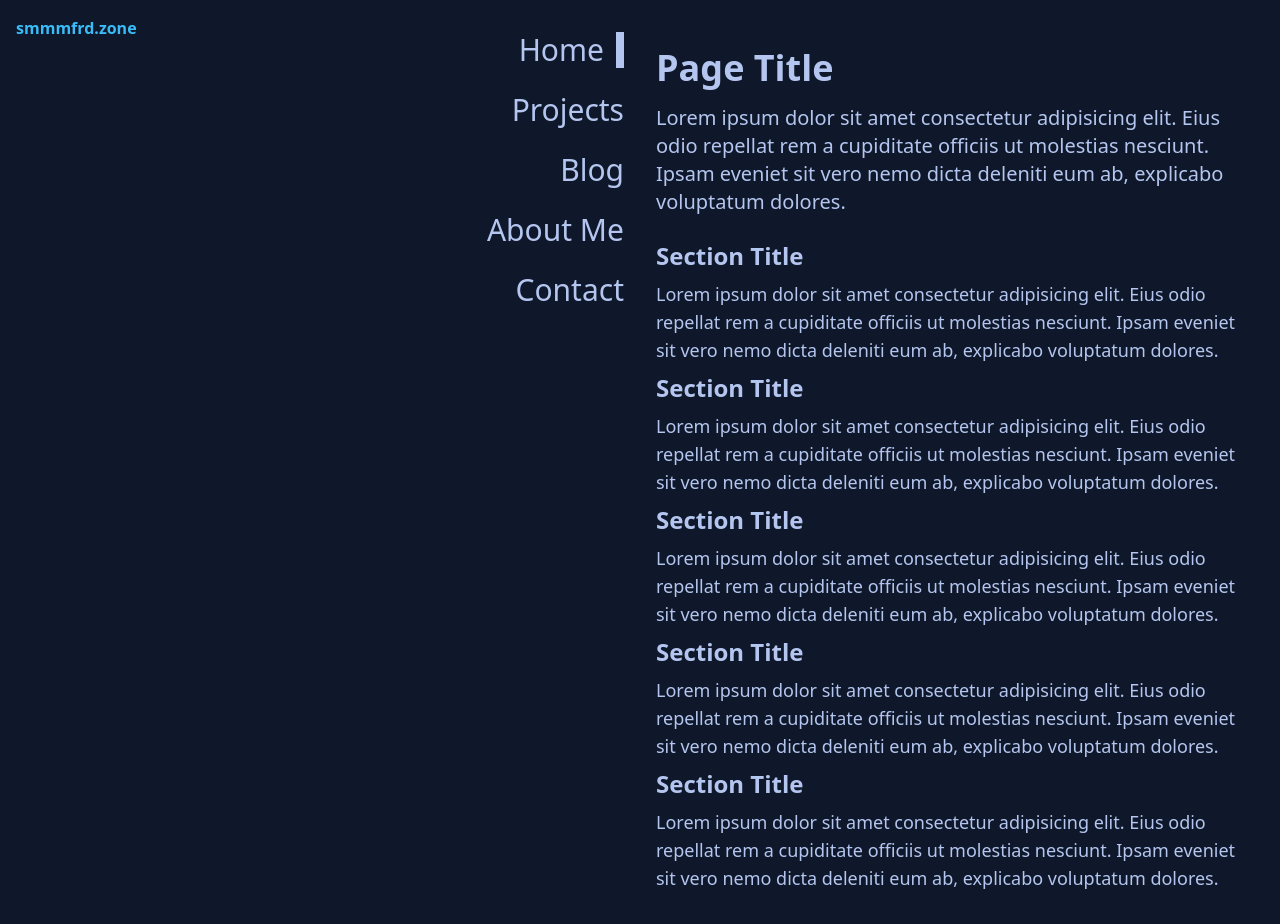
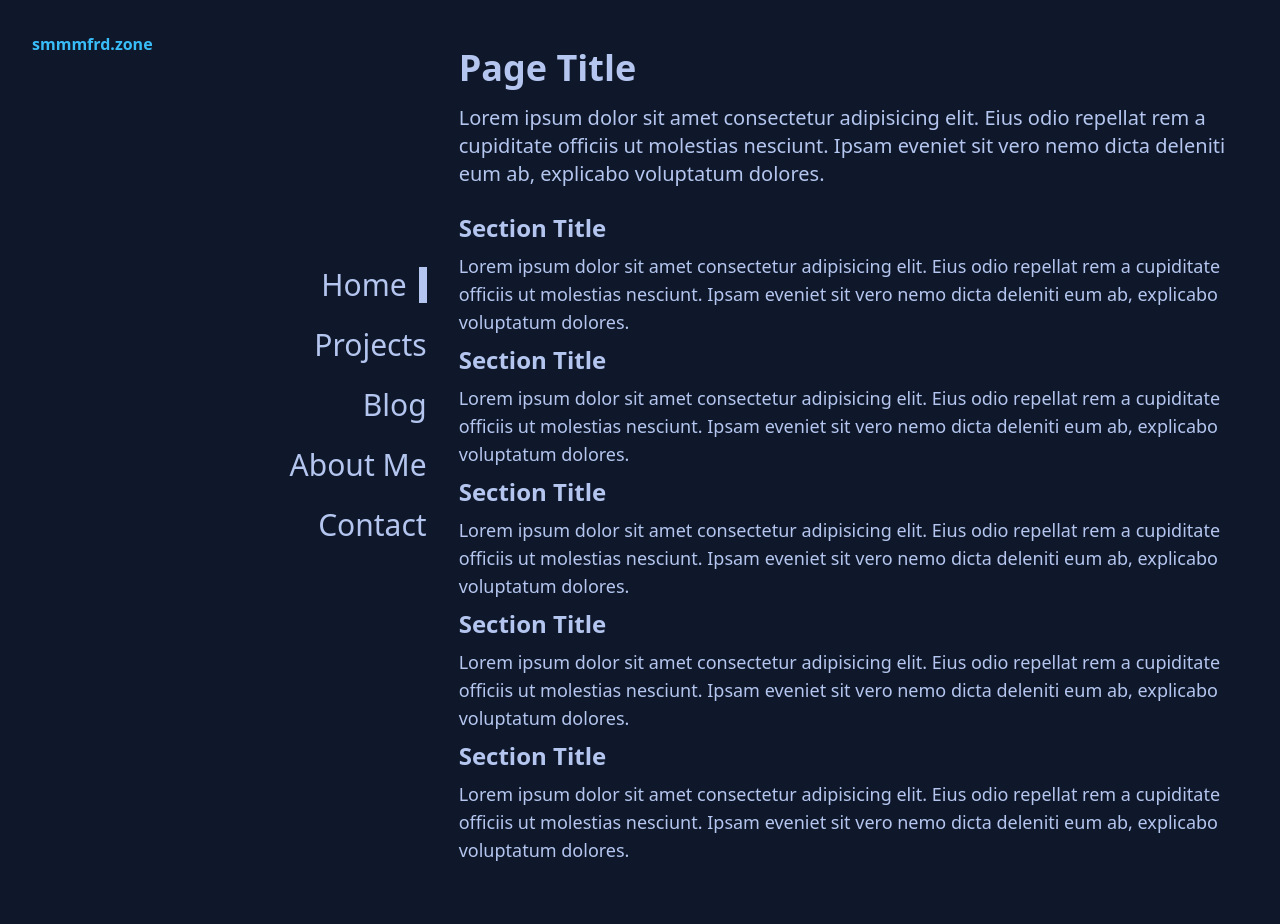
Before and after one commit to smmmfrd/smmmfrd-site, a React (Vite) app: page / in a window 1280 px wide. After the commit the page ends 896 px from the top, so only its background shows below. Built offline with nearby package versions, Linux system fonts and the light colour scheme.

Commit message:
Sticky Navigation

```diff
--- a/src/App.jsx
+++ b/src/App.jsx
@@ -5,12 +5,12 @@ export default function App() {
 
 	return (
 		<>
-			<nav className={`h-full flex flex-col overflow-hidden
+			<nav className={`overflow-hidden
 				${openNav ? "basis-1/3" : "basis-0"} transition-all duration-300
-				sm:basis-1/2 sm:pr-0 sm:justify-center`}>
+				sm:basis-1/3 sm:pr-0 sm:relative sm:overflow-visible`}>
 
 				<div className="absolute top-2 left-2 flex gap-2 items-center
-					sm:top-4 sm:left-4">
+					sm:sticky sm:top-6">
 					{/* Open/Close Button */}
 					<label className="sm:hidden btn btn-circle btn-ghost swap swap-rotate">
 						{/* this hidden checkbox controls the state */}
@@ -27,9 +27,9 @@ export default function App() {
 					<h1 className="text-primary font-bold pb-0.5">smmmfrd.zone</h1>
 				</div>
 
-				<ul className={`[&>*]:text-3xl flex flex-col gap-6
-					mt-8 pl-8
-					sm:text-right sm:mt-0 sm:relative sm:opacity-100`}>
+				<ul className={`[&>*]:text-3xl flex flex-col gap-6 mt-8 pl-8
+					sm:text-right sm:mt-0
+					sm:sticky sm:top-1/3 sm:justify-center`}>
 					<li className="flex flex-row-reverse sm:flex-row justify-end items-center gap-3">
 						Home
 						<span className="inline-block w-2 h-9 bg-base-content"></span>
@@ -42,7 +42,7 @@ export default function App() {
 			</nav>
 			<main className={`h-full mt-8 flex flex-col sm:justify-center sm:mt-0
 				${openNav ? "basis-2/3 ml-8" : "basis-full"} transition-all duration-300
-				sm:basis-1/2 sm:mt-0`}>
+				sm:basis-2/3 sm:mt-0`}>
 				<h2 className="text-4xl font-bold my-4">Page Title</h2>
 				<p className="text-xl mb-4">Lorem ipsum dolor sit amet consectetur adipisicing elit. Eius odio repellat rem a cupiditate officiis ut molestias nesciunt. Ipsam eveniet sit vero nemo dicta deleniti eum ab, explicabo voluptatum dolores.</p>
 
```
